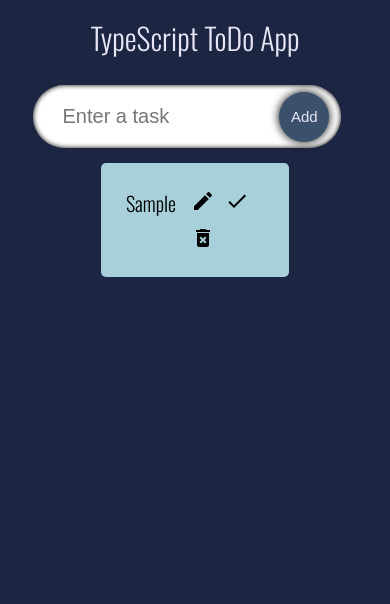
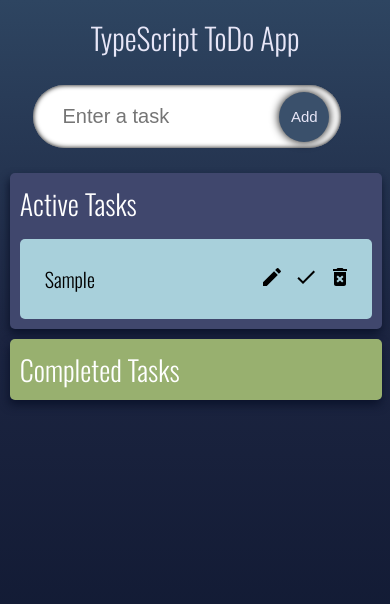
Before and after one commit to DulanaSenavirathna/ts-todo-app, a React (Create React App) app: page / in a window 390 px wide. Both pictures are taken after typing "Sample" into the empty fields and a click on the button "Add". Shown: the top 604 px of the page. Built offline with nearby package versions, Linux system fonts and the light colour scheme.

Commit message:
trying to add drag and drop function

```diff
--- a/package.json
+++ b/package.json
@@ -14,8 +14,10 @@
     "@types/jest": "^27.5.2",
     "@types/node": "^16.18.28",
     "@types/react": "^18.2.6",
+    "@types/react-beautiful-dnd": "^13.1.4",
     "@types/react-dom": "^18.2.4",
     "react": "^18.2.0",
+    "react-beautiful-dnd": "^13.1.1",
     "react-dom": "^18.2.0",
     "react-scripts": "5.0.1",
     "typescript": "^4.9.5",
--- a/src/App.css
+++ b/src/App.css
@@ -6,7 +6,8 @@
   display: flex;
   flex-direction: column;
   align-items: center;
-  background-color: #1C2541;
+  background: rgb(11,19,43);
+  background: linear-gradient(0deg, rgba(11,19,43,1) 0%, rgba(28,37,65,1) 60%, rgba(46,69,97,1) 100%);
   font-family: 'Oswald', sans-serif;
 }
 
--- a/src/App.tsx
+++ b/src/App.tsx
@@ -1,10 +1,10 @@
 import React, { useState } from "react";
 import "./App.css";
-import InputField from "./components/InputFeild"; // Importing the InputField component
-import { ToDo } from "./model"; // Importing the ToDo type from the model file
-import TodoList from "./components/TodoList"; // Importing the TodoList component
-import { v4 as uuidv4 } from "uuid"; // Importing the v4 function from the uuid library
-
+import InputField from "./components/InputFeild";
+import { ToDo } from "./model";
+import TodoList from "./components/TodoList";
+import { v4 as uuidv4 } from "uuid";
+import { DragDropContext, DropResult } from "react-beautiful-dnd";
 
 const App: React.FC = () => {
   // Create useState to manage the todo value from the InputField
@@ -13,9 +13,13 @@
   // Create useState to manage the array of todos
   const [todos, setTodos] = useState<ToDo[]>([]);
 
+  //use state for completed todos
+  const [completedTodos, setCompletedTodos] = useState<ToDo[]>([]);
+
   // Create a function to handle adding a new todo
   const handleAdd = (e: React.FormEvent) => {
-    e.preventDefault(); // Prevent the default form submission behavior
+    e.preventDefault();
+    // Prevent the default form submission behavior
     // avoid page refresh when btn click.
 
     if (todo) {
@@ -25,21 +29,58 @@
     }
   };
 
-  // console.log(todo);
-  // console.log(todos);
+  const onDragEnd = (result: DropResult) => {
+    const { destination, source } = result;
+
+    console.log(result);
+
+    if (!destination) {
+      return;
+    }
+
+    if (
+      destination.droppableId === source.droppableId &&
+      destination.index === source.index
+    ) {
+      return;
+    }
+
+    let add;
+    let active = todos;
+    let complete = completedTodos;
+    // Source Logic
+    if (source.droppableId === "TodosList") {
+      add = active[source.index];
+      active.splice(source.index, 1);
+    } else {
+      add = complete[source.index];
+      complete.splice(source.index, 1);
+    }
+
+    // Destination Logic
+    if (destination.droppableId === "TodosList") {
+      active.splice(destination.index, 0, add);
+    } else {
+      complete.splice(destination.index, 0, add);
+    }
+
+    setCompletedTodos(complete);
+    setTodos(active);
+  };
 
   return (
-    <div className="App">
-      <span className="heading">TypeScript ToDo App</span>
-      {/* Render the InputField component and pass the necessary props */}
-      <InputField todo={todo} setTodo={setTodo} handleAdd={handleAdd} />
-      {/* {todos.map((t) => (
-        <li>{t.todo}</li>
-      ))} */}
-
-      {/* Render the TodoList component and pass the todos and setTodos props */}
-      <TodoList todos={todos} setTodos={setTodos} />
-    </div>
+    <DragDropContext onDragEnd={onDragEnd}>
+      <div className="App">
+        <span className="heading">TypeScript ToDo App</span>
+        <InputField todo={todo} setTodo={setTodo} handleAdd={handleAdd} />
+        <TodoList
+          todos={todos}
+          setTodos={setTodos}
+          completedTodos={completedTodos}
+          setCompletedTodos={setCompletedTodos}
+        />
+      </div>
+    </DragDropContext>
   );
 };
 
--- a/src/components/SingleTodo.tsx
+++ b/src/components/SingleTodo.tsx
@@ -1,17 +1,19 @@
 import React, { useEffect, useRef, useState } from "react";
-import { ToDo } from "../model"; // Importing the ToDo type from a model file
+import { ToDo } from "../model";
 import EditIcon from "@mui/icons-material/Edit";
 import DeleteForeverIcon from "@mui/icons-material/DeleteForever";
 import DoneIcon from "@mui/icons-material/Done";
 import "./styles.css";
+import { Draggable } from "react-beautiful-dnd";
 
 interface Props {
+  index: number;
   todo: ToDo; // Prop for a single ToDo item
   todos: ToDo[]; // Prop for the array of all ToDo items
   setTodos: React.Dispatch<React.SetStateAction<ToDo[]>>; // Function to update the ToDo array
 }
 
-const SingleTodo = ({ todo, todos, setTodos }: Props) => {
+const SingleTodo = ({ index, todo, todos, setTodos }: Props) => {
   const [edit, setEdit] = useState<boolean>(false); // State to track if the ToDo is in edit mode
   const [editTodo, setEditTodo] = useState<string>(todo.todo); // State to track the edited ToDo text
 
@@ -60,7 +62,15 @@
   }, [edit]);
 
   return (
-    <form className="todosSingle" onSubmit={(e) => handleEdit(e, todo.id)}>
+    <Draggable draggableId={todo.id.toString()} index={index}>
+      {(provided) => (
+        <form
+          className="todosSingle"
+          onSubmit={(e) => handleEdit(e, todo.id)}
+          ref={provided.innerRef}
+          {...provided.draggableProps}
+          {...provided.dragHandleProps}
+        >
           {edit ? (
             // Render an input field in edit mode
             <input
@@ -111,6 +121,8 @@
             </div>
           )}
         </form>
+      )}
+    </Draggable>
   );
 };
 
--- a/src/components/TodoList.tsx
+++ b/src/components/TodoList.tsx
@@ -1,25 +1,69 @@
 import React from "react";
 import "./styles.css";
-import { ToDo } from "../model"; // Importing the ToDo type from the model file
-import SingleTodo from "./SingleTodo"; // Importing the SingleTodo component
+import { ToDo } from "../model";
+import SingleTodo from "./SingleTodo";
+import { Droppable } from "react-beautiful-dnd";
 
 interface Props {
   todos: ToDo[]; // Prop for the array of todos
   setTodos: React.Dispatch<React.SetStateAction<ToDo[]>>; // Function to update the todos array
+  completedTodos: ToDo[];
+  setCompletedTodos: React.Dispatch<React.SetStateAction<ToDo[]>>;
 }
 
-const TodoList: React.FC<Props> = ({ todos, setTodos }: Props) => {
+const TodoList: React.FC<Props> = ({
+  todos,
+  setTodos,
+  completedTodos,
+  setCompletedTodos,
+}: Props) => {
   return (
-    <div className="todos">
-      {/* Render the SingleTodo component for each todo in the todos array */}
-      {todos.map((todo) => (
-        <SingleTodo
-          todo={todo} // Pass the individual todo
-          key={todo.id} // Assign a unique key for each SingleTodo component
-          todos={todos} // Pass the todos array
-          setTodos={setTodos} // Pass the function to update the todos array
-        />
-      ))}
+    <div className="container">
+      <Droppable droppableId="TodoList">
+        {(provided, snapshot) => (
+          <div
+            className={`todos ${snapshot.isDraggingOver ? "dragactive" : ""}`}
+            ref={provided.innerRef}
+            {...provided.droppableProps}
+          >
+            <span className="todosHeading">Active Tasks</span>
+            {todos.map((todo, index) => (
+              <SingleTodo
+                index={index}
+                todo={todo}
+                key={todo.id}
+                todos={todos}
+                setTodos={setTodos}
+              />
+            ))}
+            {provided.placeholder}
+          </div>
+        )}
+      </Droppable>
+
+      <Droppable droppableId="TodosRemove">
+        {(provided, snapshot) => (
+          <div
+          ref={provided.innerRef}
+          {...provided.droppableProps}
+          className={`todos  ${
+            snapshot.isDraggingOver ? "dragcomplete" : "remove"
+          }`}
+          >
+            <span className="todosHeading">Completed Tasks</span>
+            {completedTodos.map((todo, index) => (
+              <SingleTodo
+                index={index}
+                todo={todo}
+                key={todo.id}
+                todos={completedTodos}
+                setTodos={setCompletedTodos}
+              />
+            ))}
+            {provided.placeholder}
+          </div>
+        )}
+      </Droppable>
     </div>
   );
 };
--- a/src/components/styles.css
+++ b/src/components/styles.css
@@ -1,6 +1,6 @@
 .input {
   display: flex;
-  width: 9 0%;
+  width: 95%;
   position: relative;
   align-items: center;
   margin-top: 10px;
@@ -45,24 +45,44 @@
   box-shadow: 0 0 5px black;
 }
 
+.container {
+  display: flex;
+  width: 95%;
+  margin-top: 20px;
+  padding: 5px;
+  justify-content: space-between;
+  align-items: flex-start;
+}
+
 /* todo card styling */
 
 .todos {
   display: flex;
-  justify-content: space-evenly;
-  width: 90%;
-  flex-wrap: wrap;
+  width: 45%;
+  flex-direction: column;
+  padding: 10px;
+  border-radius: 5px;
+  background-color: #40476d;
+  box-shadow: -1px 5px 10px 0px #0b132b;
+}
+
+.todosHeading {
+  font-size: 28px;
+  color: white;
 }
 
 .todosSingle {
   display: flex;
-  width: 30%;
   border-radius: 5px;
   padding: 20px;
   margin-top: 15px;
   background-color: #a8d0db;
+  transition: 0.2s;
 }
-
+.todosSingle:hover {
+  box-shadow: 0 0 5px #0b132b;
+  transform: scale(1.01);
+}
 .todosSingleText {
   flex: 1;
   padding: 5px;
@@ -84,15 +104,15 @@
   }
   .todos {
     width: 95%;
+    margin-bottom: 10px;
   }
-  .todosSingle {
-    width: 100%;
+  .container {
+    width: 95%;
+    flex-direction: column;
   }
 }
-@media (max-width: 1200px) {
-  .todosSingle {
-    width: 40%;
-  }
+.remove {
+  background-color: #98b06f;
 }
 
 .popup {
@@ -121,12 +141,12 @@
   background-color: red;
   color: #ccc;
   border-radius: 5px;
-  border-style: solid #0B132B;
+  border-style: solid #0b132b;
 }
 .popupBtnNo {
   padding: 10px 20px;
   margin-right: 10px;
   background-color: #e7e6f7;
   border-radius: 5px;
-  border-style: solid #0B132B;
+  border-style: solid #0b132b;
 }
```
Also changed, not shown: 1 other file (tests, documents, lock files or other folders). Lines whose indentation alone changed are shown as unchanged.
